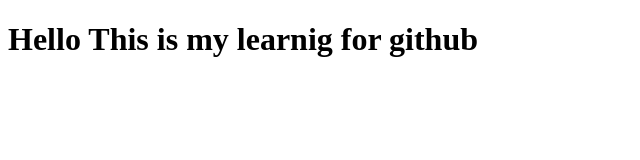
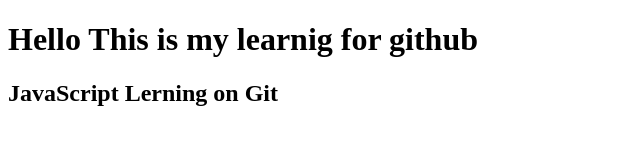
Before and after one commit to sumitgandhi1994/technaiti, a plain HTML site: page index.html in a window 1280 px wide. Shown: the whole page, without its empty margins (0-640 px from the left). Drawn offline with Linux system fonts and the light colour scheme.

Commit message:
Index v3

```diff
--- a/index.html
+++ b/index.html
@@ -8,5 +8,6 @@
 </head>
 <body>
     <h1>Hello This is my learnig for github </h1>
+    <h2>JavaScript Lerning on Git</h2>
 </body>
 </html>
```
